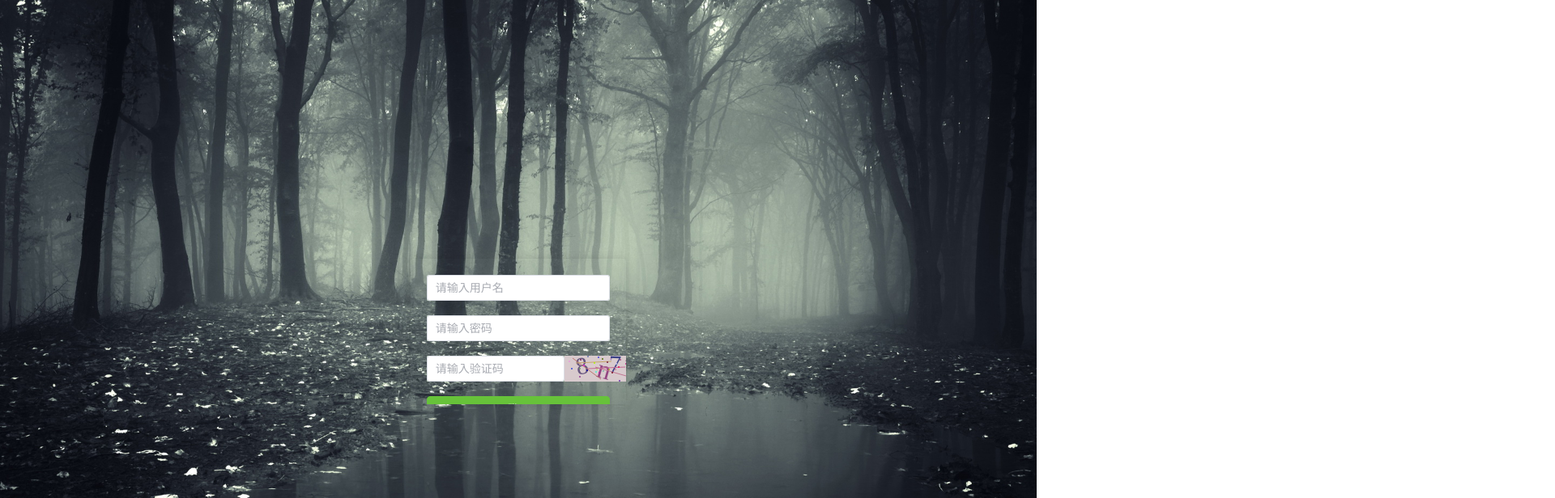
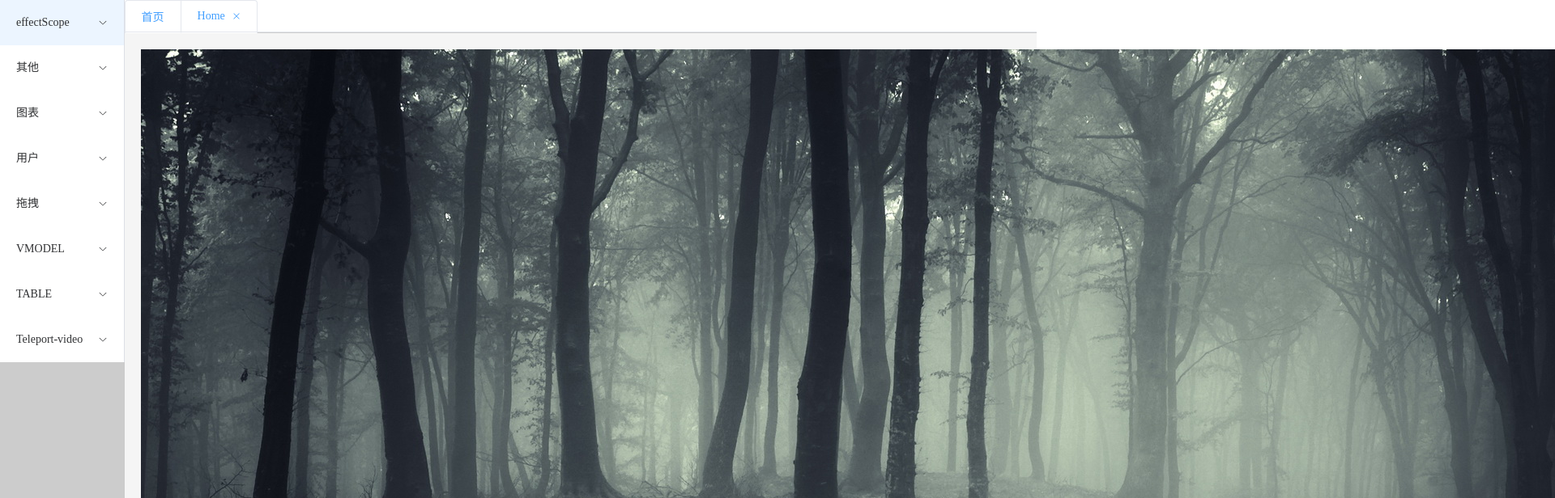
Before and after one commit to wft918/vite-vue3, a Vue app: page /#/index in a window 1280 px wide. Before the commit this address led to /#/login. Shown: the top 616 px of the page at 81% size, 1920 px wide, since content can reach past the window. Built offline with nearby package versions, Linux system fonts and the light colour scheme.

Commit message:
inedx首页，require在vue3不能使用问题还没解决

```diff
--- a/package.json
+++ b/package.json
@@ -23,6 +23,7 @@
     "sass-loader": "^12.5.0",
     "unplugin-auto-import": "^0.5.11",
     "unplugin-vue-components": "^0.17.18",
-    "vite": "^2.7.2"
+    "vite": "^2.7.2",
+    "vite-plugin-require-transform": "^1.0.3"
   }
 }
--- a/src/page/login/login.vue
+++ b/src/page/login/login.vue
@@ -109,7 +109,7 @@
         login(inputForm).then(data => {
           if(data && data.success) {
             const { token, message } = data
-            localStorage.setItem('token', token)
+            localStorage.setItem('_v3_token', token)
             setTimeout(() => {
               loading.value = false
               ElMessage.success(message)
--- a/src/router/index.js
+++ b/src/router/index.js
@@ -8,17 +8,17 @@ const router = createRouter({
 })
 
 
-router.beforeEach((to, from, next) => {
-  const token = localStorage.getItem('token')
-  if(token) {
-    next()
-  }else {
-    if(to.path != '/login') {
-      next({ path: '/login' })
-    }else {
-      next()
-    }
-  }
-})
+// router.beforeEach((to, from, next) => {
+//   const token = localStorage.getItem('_v3_token')
+//   if(token) {
+//     next()
+//   }else {
+//     if(to.path != '/login') {
+//       next({ path: '/login' })
+//     }else {
+//       next()
+//     }
+//   }
+// })
 
 export default router
--- a/src/router/views/index.js
+++ b/src/router/views/index.js
@@ -6,7 +6,16 @@ const viewsRouter = [
     name: '主页',
     component: () => import('@/views/Home.vue'),
     redirect: { name: 'index' },
-    children: []
+    children: [
+      {
+        path: 'index',
+        name: 'index',
+        meta: {
+          title: 'Home'
+        },
+        component: () => import('@/views/pages/index/index.vue')
+      }
+    ]
   }
 ]
 
--- a/src/utils/leftMenu.js
+++ b/src/utils/leftMenu.js
@@ -1,14 +1,14 @@
 export default [
   {
-    label: '主页',
+    label: 'effectScope',
     id: '1',
     children: [
       {
-        label: '首页',
+        label: 'effectScope',
         id: '1-1',
         children: [],
-        path: '/index',
-        component: () => import('@/views/pages/index/index.vue')
+        path: '/effectScope',
+        component: () => import('@/views/pages/effectScope/index.vue')
       }
     ]
   },
--- a/src/views/Home.vue
+++ b/src/views/Home.vue
@@ -8,7 +8,9 @@
         <Breadcrumb />
       </div>
       <div class="rt-bot">
-        <router-view></router-view>
+        <div>
+          <router-view></router-view>
+        </div>
       </div>
     </div>
   </div>
@@ -46,5 +48,12 @@ import Breadcrumb from "./layout/Breadcrumb.vue";
   width: 100%;
   height: calc(100% - 41px);
   padding: 20px;
+  box-sizing: border-box;
+  background-color: #f5f5f5;
+}
+.rt-bot > div {
+  width: 100%;
+  height: 100%;
+  background-color: #fff;
 }
 </style>
--- a/src/views/layout/Breadcrumb.vue
+++ b/src/views/layout/Breadcrumb.vue
@@ -12,7 +12,7 @@
   </el-tabs>
 </template>
 <script setup>
-import { computed, ref, watch } from "vue";
+import { computed, onMounted, ref, watch } from "vue";
 import { useRoute, useRouter } from "vue-router";
 import { useIndexStore } from "@/store";
 const route = useRoute();
@@ -20,6 +20,11 @@ const router = useRouter()
 const indexStore = useIndexStore();
 
 let tabsValue = ref("/index");
+
+onMounted(() => {
+  mainTabs.value = route.path
+  tabsValue.value = route.path
+})
 
 let mainTabs = computed({
   get() {
--- a/src/views/layout/left.vue
+++ b/src/views/layout/left.vue
@@ -1,6 +1,6 @@
 <template>
   <el-menu
-    default-active="1-1"
+    default-active=""
     class="el-menu-vertical-demo"
   >
     <SubMenu v-for="menu in menus" :key="menu.id" :menu="menu" />
--- /dev/null
+++ b/src/views/pages/effectScope/index.vue
@@ -0,0 +1,50 @@
+<template>
+  <h3>{{ data }}</h3>
+  <el-button type="primary">点击修改data</el-button>
+  <hr>
+  {{data.incrementCounter}}
+</template>
+<script setup>
+  import { reactive, watch, watchEffect, computed, effectScope, onUnmounted } from "vue";
+
+  const scope = effectScope()
+
+  const data = reactive({
+    counter: 0,
+    incrementCounter: ''
+  })
+  let timer = null
+
+  timer = setInterval(() => {
+    data.counter++
+    console.log('interval----------->>>')
+  }, 1000)
+
+  scope.run(() => {
+    data.incrementCounter = computed(() => data.counter * 2)
+    watch(
+      () => data.counter,
+      (newVal, oldVal) => {
+        console.log(`新值${newVal}---旧值${oldVal}`)
+      }
+    )
+
+    watchEffect(() => {
+      console.log(data.counter, 'watchEffect')
+    })
+  })
+
+  setTimeout(() => {
+    scope.stop()
+  }, 8000)
+
+
+  // 组件离开
+  onUnmounted(() => {
+    if(timer) clearInterval(timer)
+  })
+
+</script>
+<style scoped>
+
+</style>
--- a/src/views/pages/index/index.vue
+++ b/src/views/pages/index/index.vue
@@ -1,51 +1,12 @@
 <template>
-  <h1>首页</h1>
-  <hr>
-  <h3>{{ data }}</h3>
-  <el-button type="primary">点击修改data</el-button>
-  <hr>
-  {{data.incrementCounter}}
+  <div>
+    <img :src="imgSrc" alt="">
+  </div>
 </template>
 <script setup>
-  import { reactive, watch, watchEffect, computed, effectScope, onUnmounted } from "vue";
-
-  const scope = effectScope()
-
-  const data = reactive({
-    counter: 0,
-    incrementCounter: ''
-  })
-  let timer = null
-
-  timer = setInterval(() => {
-    data.counter++
-    console.log('interval----------->>>')
-  }, 1000)
-
-  scope.run(() => {
-    data.incrementCounter = computed(() => data.counter * 2)
-    watch(
-      () => data.counter,
-      (newVal, oldVal) => {
-        console.log(`新值${newVal}---旧值${oldVal}`)
-      }
-    )
-
-    watchEffect(() => {
-      console.log(data.counter, 'watchEffect')
-    })
-  })
-
-  setTimeout(() => {
-    scope.stop()
-  }, 8000)
-
-
-  // 组件离开
-  onUnmounted(() => {
-    if(timer) clearInterval(timer)
-  })
-
+const imgSrc = require('@/assets/login/login-bg.jpg')
+console.log(imgSrc, 'imgSrc----->>>')
+console.log(require, 'require----->>>')
 </script>
 <style scoped>
 
--- a/vite.config.js
+++ b/vite.config.js
@@ -1,6 +1,7 @@
 import { defineConfig, loadEnv } from 'vite'
 import vue from '@vitejs/plugin-vue'
 const path = require('path')
+// import requireTransform from 'vite-plugin-require-transform';  // 解决 require is not defined
 
 // element-plus  相关配置  按需导入
 import AutoImport from 'unplugin-auto-import/vite'
@@ -23,6 +24,9 @@ export default ({ mode }) => {
       Components({
         resolvers: [ElementPlusResolver()],
       }),
+      // requireTransform({
+      //   fileRegex: /.js$|.vue$/ ,
+      // })
     ],
     // 别名
     resolve: {
```
Also changed, not shown: 1 other file (tests, documents, lock files or other folders).
